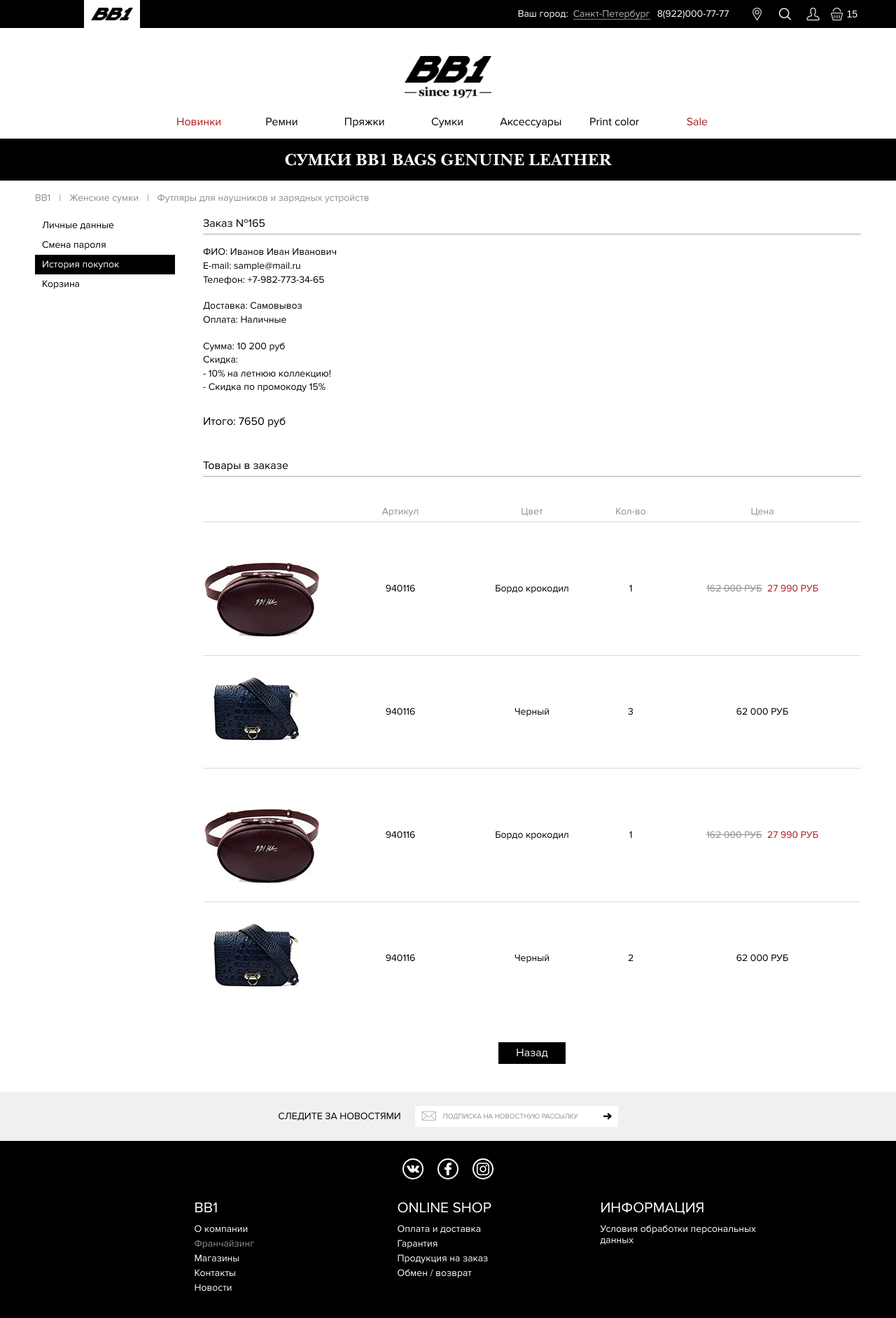
After one commit to webag/bb1, a PHP site: page /lk-history-detail.php in a window 1280 px wide. The commit adds this page. Shown: the whole page at 70% size. Run offline with PHP 8.4, Linux system fonts and the light colour scheme; style sheets or scripts are compiled from the project's sources; some libraries are stand-ins or nearby versions; some web fonts are replaced.

Commit message:
add lk, registration page

```diff
--- a/header.php
+++ b/header.php
@@ -210,7 +210,8 @@
 			</div>
 
 			<div class="top-panel-user">
-				<button class="top-btn top-btn--user"><i class="i-user"></i></button>
+				<!--<button class="top-btn top-btn--user"><i class="i-user"></i></button>-->
+				<a href="lk-profile.php" class="top-btn"><i class="i-user"></i></a>
 			</div>
 
 			<div class="top-panel-basket">
@@ -262,7 +263,7 @@
 						</label>
 						<label class="form-group">
 							<span class="form-group__label">Пароль:</span>
-							<input type="email" name="xxx" class="text-input">
+							<input type="password" name="xxx" class="text-input">
 							<a href="#" class="forgot-pass-link">Забыли пароль?</a>
 						</label>
 						<div class="social-login">
@@ -285,7 +286,7 @@
 						<p>Зарегистрируйтесь сейчас и воспользуйтесь всеми возможностями сайта.</p>
 						<p>В личном кабинете вы сможете получать персональную рассылку  новостей и акций, а также сохранять и отслеживать свои заказы.</p>
 					</div>
-					<a href="#" class="btn">Зарегистрироваться</a>
+					<a href="/registration.php" class="btn">Зарегистрироваться</a>
 				</div>
 			</div>
 
--- a/js/main.js
+++ b/js/main.js
@@ -65,6 +65,10 @@ $(function () {
 			});
 		}
 	});
+
+	$("input.error").on('focus', function () {
+		$(this).removeClass('error');
+	});
 });
 /***********************
  отправка формы в php END
@@ -75,7 +79,7 @@ $(function () {
  Input mask BEGIN
  ***********************/
 $(function () {
-	$("input[type='tel']").mask("+7 (999) 999-99-99");
+	$(".ajax-form input[type='tel']").mask("+7 (999) 999-99-99");
 });
 
 /***********************
--- /dev/null
+++ b/lk-history-detail.php
@@ -0,0 +1,119 @@
+<?php include('header.php'); ?>
+
+
+<section class="s-lk">
+	<div class="lk container">
+		<aside class="lk__aside">
+			<nav class="aside-nav">
+				<ul>
+					<li><a href="/lk-profile.php">Личные данные</a></li>
+					<li><a href="/lk-changepass.php">Смена пароля</a></li>
+					<li><a href="/lk-history.php" class="active">История покупок</a></li>
+					<li><a href="/basket.php">Корзина</a></li>
+				</ul>
+			</nav>
+		</aside>
+		<main class="lk__main">
+			<p class="text-big lk__title">Заказ №165</p>
+
+			<div class="history-detail-block">
+				<div>ФИО:  Иванов Иван Иванович</div>
+				<div>E-mail: sample@mail.ru</div>
+				<div>Телефон: +7-982-773-34-65</div>
+			</div>
+
+			<div class="history-detail-block">
+				<div>Доставка: Самовывоз</div>
+				<div>Оплата: Наличные</div>
+			</div>
+
+			<div class="history-detail-block">
+				<div>Сумма: 10 200 руб</div>
+				<div>Скидка:</div>
+				<div>- 10% на летнюю коллекцию!</div>
+				<div>- Скидка по промокоду 15%</div>
+			</div>
+
+			<div class="history-detail-sum">
+				<p class="text-big">Итого: 7650 руб</p>
+			</div>
+
+			<p class="text-big lk__title">Товары в заказе</p>
+
+			<div class="history-detail-basket">
+				<div class="basket-header">
+					<div class="basket-col basket-col--img"></div>
+					<div class="basket-col basket-col--art">Артикул</div>
+					<div class="basket-col basket-col--color">Цвет</div>
+					<div class="basket-col basket-col--num">Кол-во</div>
+					<div class="basket-col basket-col--price">Цена</div>
+				</div>
+				<div class="basket-list">
+					<div class="basket-item">
+						<div class="basket-col basket-col--img">
+							<img src="/img/basket/img.jpg" alt="1">
+						</div>
+						<div class="basket-col basket-col--art">940116</div>
+						<div class="basket-col basket-col--color">Бордо крокодил</div>
+						<div class="basket-col basket-col--num">1</div>
+						<div class="basket-col basket-col--price">
+							<div class="prices">
+								<span class="price price--old">162 000 руб</span>
+								<span class="price price--new">27 990 Руб</span>
+							</div>
+						</div>
+					</div>
+					<div class="basket-item">
+						<div class="basket-col basket-col--img">
+							<img src="/img/basket/img-2.jpg" alt="2">
+						</div>
+						<div class="basket-col basket-col--art">940116</div>
+						<div class="basket-col basket-col--color">Черный</div>
+						<div class="basket-col basket-col--num">3</div>
+						<div class="basket-col basket-col--price">
+							<div class="prices">
+								<span class="price">62 000 руб</span>
+							</div>
+						</div>
+					</div>
+					<div class="basket-item">
+						<div class="basket-col basket-col--img">
+							<img src="/img/basket/img.jpg" alt="1">
+						</div>
+						<div class="basket-col basket-col--art">940116</div>
+						<div class="basket-col basket-col--color">Бордо крокодил</div>
+						<div class="basket-col basket-col--num">1</div>
+						<div class="basket-col basket-col--price">
+							<div class="prices">
+								<span class="price price--old">162 000 руб</span>
+								<span class="price price--new">27 990 Руб</span>
+							</div>
+						</div>
+					</div>
+					<div class="basket-item">
+						<div class="basket-col basket-col--img">
+							<img src="/img/basket/img-2.jpg" alt="2">
+						</div>
+						<div class="basket-col basket-col--art">940116</div>
+						<div class="basket-col basket-col--color">Черный</div>
+						<div class="basket-col basket-col--num">2</div>
+						<div class="basket-col basket-col--price">
+							<div class="prices">
+								<span class="price">62 000 руб</span>
+							</div>
+						</div>
+					</div>
+				</div>
+			</div>
+
+			<div class="btn-center">
+				<a href="/lk-history.php" class="btn btn--black">Назад</a>
+			</div>
+
+		</main>
+	</div>
+</section>
+
+
+
+<?php include('footer.php'); ?>
--- a/sass/base/_typography.scss
+++ b/sass/base/_typography.scss
@@ -97,3 +97,9 @@ h4,.h4{
 		font-size: 16px;
 	}
 }
+
+.note-block{
+	margin-bottom: 10px;
+	background: $gray-bg;
+	padding: 5px 10px;
+}
--- a/sass/main.scss
+++ b/sass/main.scss
@@ -32,3 +32,4 @@
 @import 'pages/catalog';
 @import 'pages/catalog-detail';
 @import 'pages/basket';
+@import 'pages/lk';
--- a/sass/modules/_forms.scss
+++ b/sass/modules/_forms.scss
@@ -121,6 +121,17 @@ label{cursor: pointer;}
 		pointer-events: none;
 		opacity: 0.4;
 	}
+
+	&--black{
+		span{
+			&:before{
+				border: 1px solid $black;
+			}
+			&:after{
+				background: $black;
+			}
+		}
+	}
 }
 //style-checkbox
 
@@ -134,3 +145,15 @@ label{cursor: pointer;}
 	margin-bottom: 5px;
 }
 //error-block
+
+
+//vertical-form
+.vertical-form{
+	.style-checkbox{
+		margin-bottom: 25px;
+		@include res(xl){
+			margin-bottom: 15px;
+		}
+	}
+}
+//vertical-form
--- a/sass/modules/_product-preview.scss
+++ b/sass/modules/_product-preview.scss
@@ -92,6 +92,7 @@
 	text-align: center;
 
 	.price{
+		white-space: nowrap;
 		margin: 0 5px 5px 5px;
 	}
 }
--- a/sass/modules/_top-panel.scss
+++ b/sass/modules/_top-panel.scss
@@ -58,6 +58,7 @@
 	margin-left: auto;
 
 	.top-btn{
+		display: block;
 		background: transparent;
 		border: none;
 		color: #FFF;
@@ -91,6 +92,10 @@
 
 		i{
 			display: block;
+			line-height: 50px;
+			@include res(xl){
+				line-height: 40px;
+			}
 		}
 	}
 }
--- /dev/null
+++ b/sass/pages/_lk.scss
@@ -0,0 +1,239 @@
+.s-lk{
+	padding-bottom: 50px;
+	@include res(xl){
+		padding-bottom: 40px;
+	}
+}
+
+.lk{
+	display: flex;
+	@include res(m){
+		flex-wrap: wrap;
+	}
+
+	&__aside{
+		width: 200px;
+		flex-shrink: 0;
+		@include res(m){
+			width: 100%;
+			margin-bottom: 20px;
+		}
+	}
+
+	&__main{
+		padding-left: 50px;
+		width: 100%;
+		flex-shrink: 1;
+		@include res(xl){
+			padding-left: 40px;
+		}
+		@include res(l){
+			padding-left: 20px;
+		}
+		@include res(m){
+			width: 100%;
+			padding-left: 0;
+		}
+	}
+
+	&__title{
+		border-bottom: 1px solid $gray-border;
+		padding-bottom: 4px;
+		margin-bottom: 20px;
+		@include res(xl){
+			margin-bottom: 15px;
+		}
+	}
+}
+
+
+.aside-nav{
+
+	ul{
+		list-style: none;
+		@include res(m){
+			display: flex;
+			flex-wrap: wrap;
+		}
+
+		li{
+			display: block;
+
+			a{
+				display: block;
+				line-height: 1;
+				padding: 7px 10px;
+				transition: all 0.3s ease;
+
+				&:hover{
+					background: $gray-bg;
+				}
+
+				&.active{
+					background: $black;
+					color: #FFF;
+				}
+			}
+		}
+	}
+}
+
+
+//history
+.history{
+	font-size: 18px;
+	line-height: 1.2;
+	@include res(xl){
+		font-size: 16px;
+	}
+	@include res(s){
+		font-size: 14px;
+	}
+	@include res(xs){
+		font-size: 10px;
+	}
+}
+
+.history-row{
+	display: flex;
+	position: relative;
+	padding: 20px 0;
+	border-bottom: 1px solid $gray-border;
+	@include res(xs){
+		padding: 10px 0;
+		flex-wrap: wrap;
+	}
+
+	&--header{
+		color: $gray-text;
+		padding: 0 0 5px 0;
+	}
+
+	&:not(.history-row--header):hover{
+		background: $gray-bg;
+	}
+}
+
+.history-col{
+	flex-shrink: 0;
+	width: 25%;
+	padding: 0 5px;
+	@include res(xs){
+		padding: 0 3px;
+	}
+
+	&--status{
+		padding-right: 30px;
+		@include res(xs){
+			padding-right: 3px;
+		}
+	}
+
+	&--price{
+		white-space: nowrap;
+	}
+}
+
+
+.history-delete{
+	display: block;
+	position: absolute;
+	z-index: 5;
+	right: 5px;
+	top: 20px;
+	cursor: pointer;
+	transition: all 0.3s ease;
+	background-color: #FFF;
+	width: 22px;
+	height: 22px;
+	border-radius: 50%;
+	border: none;
+	@include res(xs){
+		margin-top: 5px;
+		position: relative;
+		right: initial;
+		top: initial;
+	}
+
+	&:hover{
+		background-color: $red;
+	}
+
+	&:before,&:after{
+		content: '';
+		position: absolute;
+		top: 50%;
+		left: 50%;
+		margin-top: -1px;
+		margin-left: -7px;
+		width: 14px;
+		height: 2px;
+		background: $red;
+		transition: all 0.3s ease;
+		border-radius: 0;
+	}
+
+	&:hover:before,&:hover:after{
+		background-color: #FFF;
+	}
+
+	&:before{
+		transform: rotate(-45deg);
+	}
+
+	&:after{
+		transform: rotate(45deg);
+	}
+
+	&:focus{
+		outline: none;
+		&:before,&:after{
+			outline: none;
+		}
+	}
+}
+
+.history-link{
+	position: absolute;
+	top: 0;
+	left: 0;
+	right: 0;
+	bottom: 0;
+	z-index: 2;
+}
+//history
+
+
+//history-detail
+.history-detail-block{
+	margin-bottom: 1.3em;
+}
+
+.history-detail-sum{
+	padding-top: 10px;
+	margin-bottom: 50px;
+	@include res(xl){
+		margin-bottom: 40px;
+	}
+}
+
+.history-detail-basket{
+	margin-bottom: 50px;
+	@include res(xl){
+		margin-bottom: 40px;
+	}
+
+	.basket-col--price{
+		width: 30%;
+		@include res(xs){
+			width: 100%;
+		}
+	}
+
+	.basket-item{
+		&:last-child{
+			border: none;
+		}
+	}
+}
+//history-detail
```
Also changed, not shown: lk-changepass.php (added, +40 -0 lines), lk-history.php (added, +87 -0 lines), lk-profile.php (added, +59 -0 lines), registration.php (added, +41 -0 lines), 1 other file.
